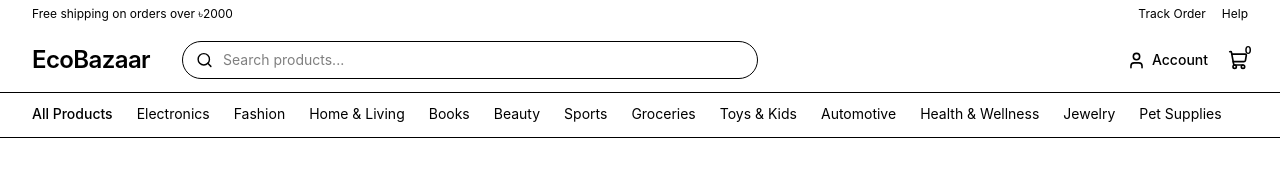
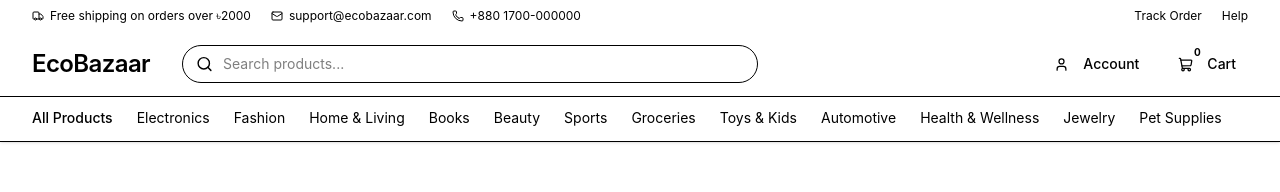
Before and after one commit to ashrafshahin/eco-frontend, a React (Vite) app: page / in a window 1280 px wide. Shown: the top 192 px of the page. Built offline with nearby package versions, Linux system fonts and the light colour scheme.

Commit message:
navbar updated...

```diff
--- a/src/components/common/Navbar.jsx
+++ b/src/components/common/Navbar.jsx
@@ -1,6 +1,6 @@
 import { useState } from "react";
 import { Link, NavLink, useNavigate, useLocation, useSearchParams } from "react-router";
-import { ShoppingCart, User, Menu, X, Search, ChevronDown } from "./Icons";
+import { ShoppingCart, User, Menu, X, Search, ChevronDown, Mail, Phone, Truck } from "./Icons";
 import { useCart } from "../../context/CartContext";
 import { categories } from "../../utils/mockCategories";
 
@@ -43,12 +43,25 @@ export default function Navbar() {
     };
 
     return (
-        <header className="sticky top-0 z-50 bg-paper/95 backdrop-blur border-b border-ink/10">
+        <header className="sticky top-0 z-50 bg-paper/95 backdrop-blur border-b border-ink/10 shadow-sm">
             {/* Top utility bar */}
             <div className="hidden sm:block bg-ink text-paper/70 text-xs">
-                <div className="max-w-7xl mx-auto px-4 sm:px-6 lg:px-8 py-1.5 flex justify-between items-center">
-                    <span>Free shipping on orders over ৳2000</span>
-                    <div className="flex gap-4">
+                <div className="max-w-7xl mx-auto px-4 sm:px-6 lg:px-8 py-2 flex justify-between items-center">
+                    <div className="flex items-center gap-5">
+                        <span className="flex items-center gap-1.5">
+                            <Truck size={12} className="text-amber shrink-0" />
+                            Free shipping on orders over ৳2000
+                        </span>
+                        <a href="mailto:support@ecobazaar.com" className="hidden lg:flex items-center gap-1.5 hover:text-amber transition-colors">
+                            <Mail size={12} className="text-amber shrink-0" />
+                            support@ecobazaar.com
+                        </a>
+                        <a href="tel:+8801700000000" className="hidden lg:flex items-center gap-1.5 hover:text-amber transition-colors">
+                            <Phone size={12} className="text-amber shrink-0" />
+                            +880 1700-000000
+                        </a>
+                    </div>
+                    <div className="flex gap-5">
                         <Link to="/my-orders" className="hover:text-amber transition-colors">Track Order</Link>
                         <Link to="/resend-verification" className="hover:text-amber transition-colors">Help</Link>
                     </div>
@@ -79,16 +92,27 @@ export default function Navbar() {
                     </form>
 
                     {/* Right actions */}
-                    <div className="hidden md:flex items-center gap-5 ml-auto shrink-0">
-                        <Link to="/login" className="flex items-center gap-1.5 text-sm font-medium text-ink/70 hover:text-ink transition-colors">
-                            <User size={19} />
+                    <div className="hidden md:flex items-center gap-1 ml-auto shrink-0">
+                        <Link
+                            to="/login"
+                            className="flex items-center gap-2 px-3 py-2 rounded-lg text-sm font-medium text-ink/70 hover:text-ink hover:bg-ink/5 transition-colors"
+                        >
+                            <div className="w-7 h-7 rounded-full bg-ink/5 flex items-center justify-center">
+                                <User size={15} />
+                            </div>
                             Account
                         </Link>
-                        <Link to="/cart" className="relative text-ink/70 hover:text-ink transition-colors">
-                            <ShoppingCart size={20} />
-                            <span className="absolute -top-2 -right-2 bg-amber text-ink text-[10px] font-bold w-4 h-4 rounded-full flex items-center justify-center">
-                                {totalItems}
-                            </span>
+                        <Link
+                            to="/cart"
+                            className="relative flex items-center gap-2 px-3 py-2 rounded-lg text-sm font-medium text-ink/70 hover:text-ink hover:bg-ink/5 transition-colors ml-1"
+                        >
+                            <div className="relative w-7 h-7 rounded-full bg-ink/5 flex items-center justify-center">
+                                <ShoppingCart size={15} />
+                                <span className="absolute -top-1.5 -right-1.5 bg-amber text-ink text-[10px] font-bold w-4 h-4 rounded-full flex items-center justify-center">
+                                    {totalItems}
+                                </span>
+                            </div>
+                            Cart
                         </Link>
                     </div>
 
@@ -241,6 +265,16 @@ export default function Navbar() {
                             );
                         })}
 
+                        {/* Contact info — mobile */}
+                        <div className="flex flex-col gap-2 pt-4 mt-2 border-t border-ink/10">
+                            <a href="mailto:support@ecobazaar.com" className="flex items-center gap-2 text-sm text-ink/60">
+                                <Mail size={15} className="text-amber" /> support@ecobazaar.com
+                            </a>
+                            <a href="tel:+8801700000000" className="flex items-center gap-2 text-sm text-ink/60">
+                                <Phone size={15} className="text-amber" /> +880 1700-000000
+                            </a>
+                        </div>
+
                         <div className="flex items-center gap-4 pt-4 mt-2 border-t border-ink/10">
                             <Link to="/cart" onClick={() => setOpen(false)} className="flex items-center gap-1.5 text-sm text-ink/70">
                                 <ShoppingCart size={18} /> Cart
```
Also changed, not shown: src/pages/customer/Home.jsx (+0 -8 lines), src/components/common/Icons.jsx (line endings or trailing spaces).
